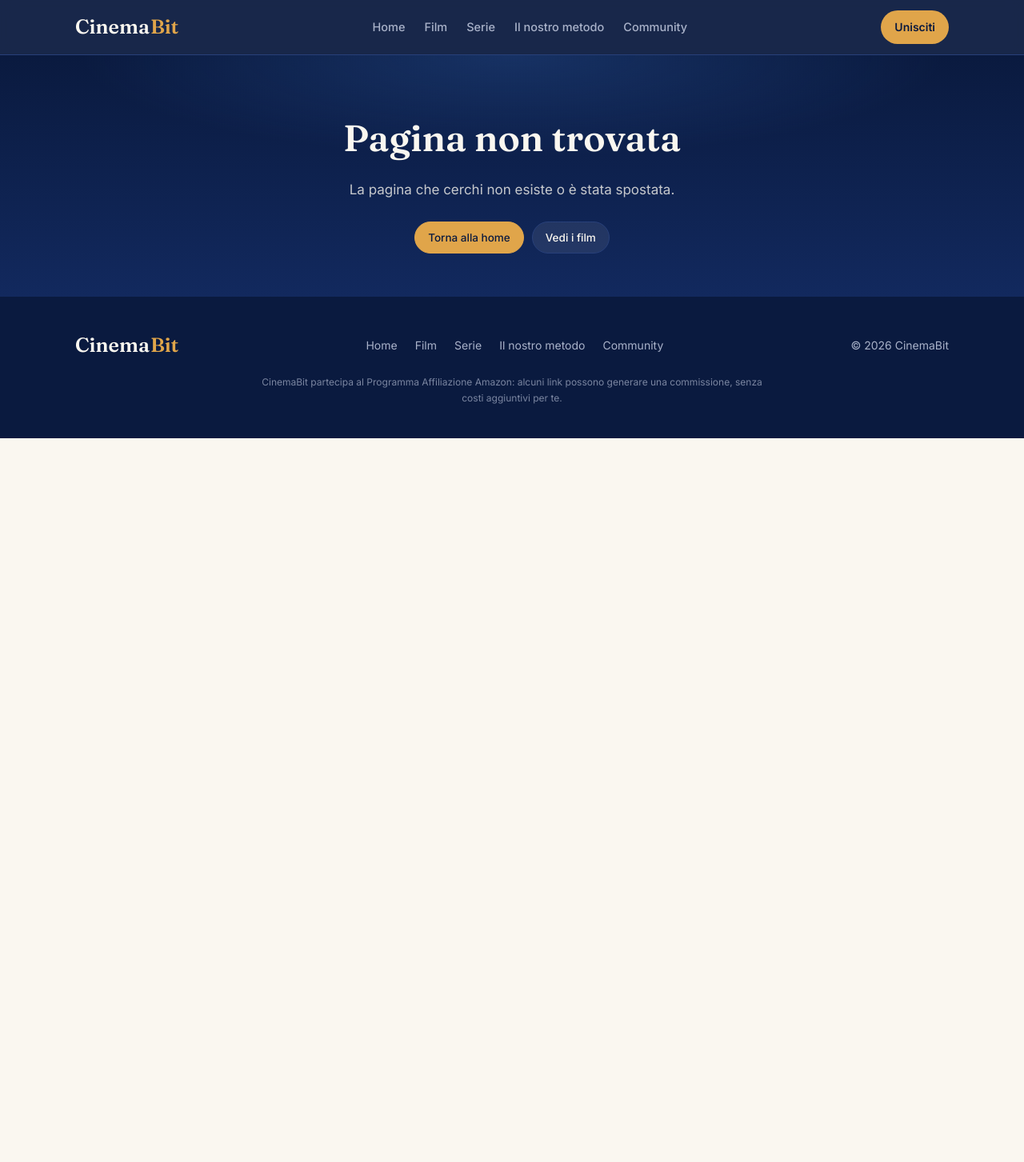
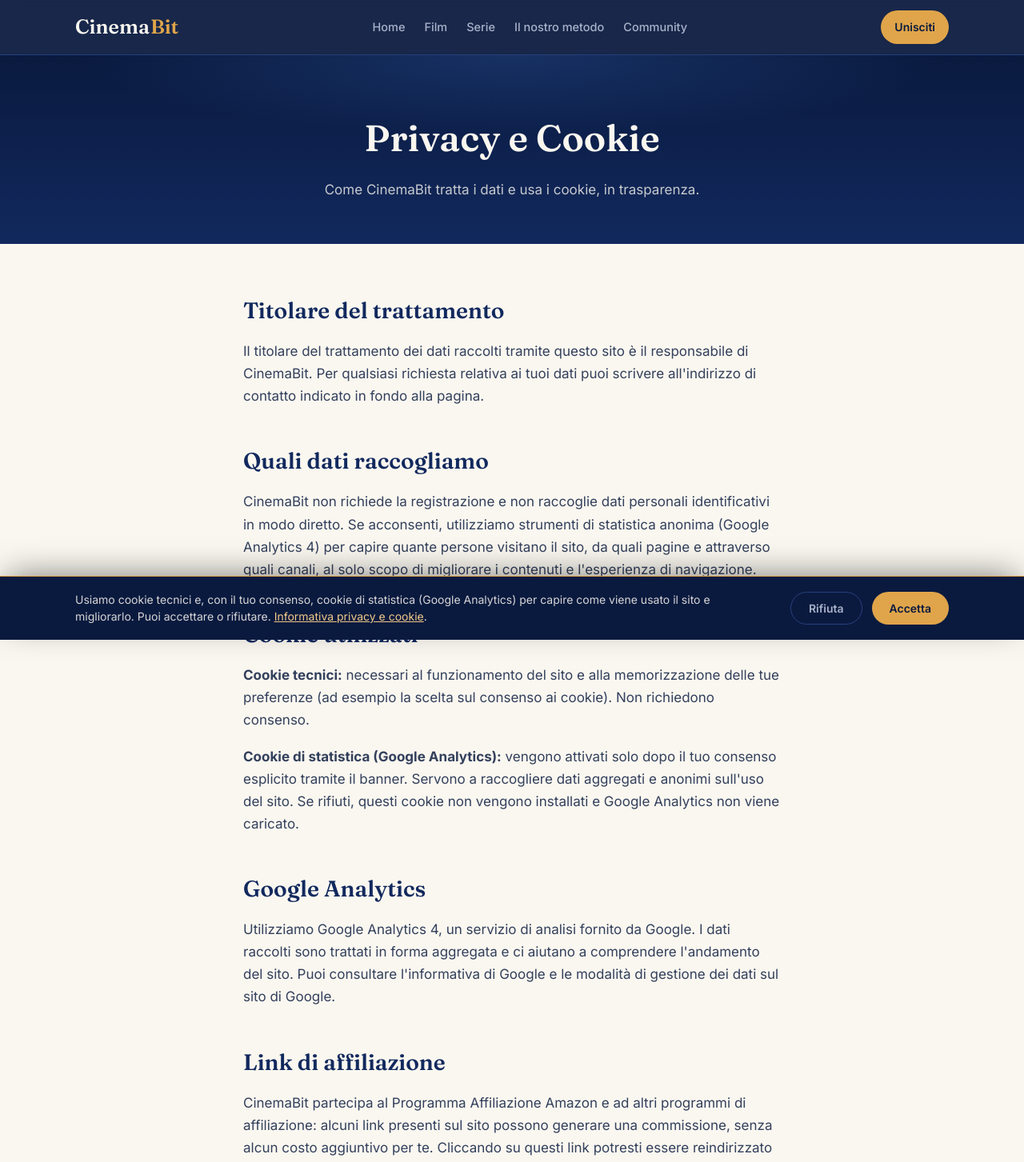
Before and after one commit to giulianociccarese/cinemabit, a Next.js app: page /privacy in a window 1280 px wide. Before the commit this address had no page. Shown: the top 1453 px of the page at 80% size. Before the commit the page ends 800 px from the top, so only its background shows below. Built offline with nearby package versions, Linux system fonts and the light colour scheme.

Commit message:
Google Analytics con consenso cookie + pagina privacy

```diff
--- a/app/globals.css
+++ b/app/globals.css
@@ -251,3 +251,16 @@ footer{background:var(--blu-notte);color:var(--muted-light);padding:40px 0;font-
 .film-poster.pocahontas,.poster.pocahontas{background:linear-gradient(150deg,#c9862f,#6a3a1a)}
 .film-poster.babe,.poster.babe{background:linear-gradient(150deg,#d98a9e,#7a3a4e)}
 .film-poster.casper,.poster.casper{background:linear-gradient(150deg,#6a8ab0,#2f4a6e)}
+
+/* Banner consenso cookie */
+.cookie-banner{position:fixed;bottom:0;left:0;right:0;z-index:100;background:var(--blu-notte);border-top:1px solid var(--oro);box-shadow:0 -10px 40px -10px rgba(0,0,0,.5)}
+.cookie-inner{max-width:1140px;margin:0 auto;padding:18px 24px;display:flex;align-items:center;justify-content:space-between;gap:24px;flex-wrap:wrap}
+.cookie-inner p{color:rgba(250,247,240,.85);font-size:14px;line-height:1.55;margin:0;flex:1;min-width:260px}
+.cookie-inner a{color:var(--oro-soft);text-decoration:underline}
+.cookie-actions{display:flex;gap:12px;flex-shrink:0}
+.cookie-no,.cookie-yes{border:0;padding:11px 22px;border-radius:999px;font-family:inherit;font-size:14px;font-weight:600;cursor:pointer;transition:.15s}
+.cookie-no{background:transparent;color:var(--muted-light);border:1px solid var(--line-dark)}
+.cookie-no:hover{color:var(--crema);border-color:var(--crema)}
+.cookie-yes{background:var(--oro);color:var(--blu-notte)}
+.cookie-yes:hover{background:var(--oro-soft)}
+@media(max-width:520px){.cookie-inner{flex-direction:column;align-items:stretch;text-align:center}.cookie-actions{justify-content:center}}
--- a/app/layout.js
+++ b/app/layout.js
@@ -1,3 +1,4 @@
+import CookieConsent from '@/components/CookieConsent';
 import './globals.css';
 
 export const metadata = {
@@ -25,7 +26,7 @@ export default function RootLayout({ children }) {
         <link rel="preconnect" href="https://fonts.gstatic.com" crossOrigin="anonymous" />
         <link href="https://fonts.googleapis.com/css2?family=Fraunces:opsz,wght@9..144,400;9..144,500;9..144,600;9..144,700&family=Inter:wght@400;500;600;700&display=swap" rel="stylesheet" />
       </head>
-      <body>{children}</body>
+      <body>{children}<CookieConsent /></body>
     </html>
   );
 }
--- /dev/null
+++ b/app/privacy/page.js
@@ -0,0 +1,45 @@
+import SiteHeader from '@/components/SiteHeader';
+import SiteFooter from '@/components/SiteFooter';
+
+export const metadata = {
+  title: 'Privacy e Cookie',
+  description: 'Informativa sulla privacy e sull\'uso dei cookie di CinemaBit.'
+};
+
+export default function PrivacyPage() {
+  return (
+    <>
+      <SiteHeader />
+      <section className="page-head">
+        <div className="wrap">
+          <h1>Privacy e Cookie</h1>
+          <p>Come CinemaBit tratta i dati e usa i cookie, in trasparenza.</p>
+        </div>
+      </section>
+      <div className="man-body">
+        <h2>Titolare del trattamento</h2>
+        <p>Il titolare del trattamento dei dati raccolti tramite questo sito è il responsabile di CinemaBit. Per qualsiasi richiesta relativa ai tuoi dati puoi scrivere all'indirizzo di contatto indicato in fondo alla pagina.</p>
+
+        <h2>Quali dati raccogliamo</h2>
+        <p>CinemaBit non richiede la registrazione e non raccoglie dati personali identificativi in modo diretto. Se acconsenti, utilizziamo strumenti di statistica anonima (Google Analytics 4) per capire quante persone visitano il sito, da quali pagine e attraverso quali canali, al solo scopo di migliorare i contenuti e l'esperienza di navigazione.</p>
+
+        <h2>Cookie utilizzati</h2>
+        <p><strong>Cookie tecnici:</strong> necessari al funzionamento del sito e alla memorizzazione delle tue preferenze (ad esempio la scelta sul consenso ai cookie). Non richiedono consenso.</p>
+        <p><strong>Cookie di statistica (Google Analytics):</strong> vengono attivati solo dopo il tuo consenso esplicito tramite il banner. Servono a raccogliere dati aggregati e anonimi sull'uso del sito. Se rifiuti, questi cookie non vengono installati e Google Analytics non viene caricato.</p>
+
+        <h2>Google Analytics</h2>
+        <p>Utilizziamo Google Analytics 4, un servizio di analisi fornito da Google. I dati raccolti sono trattati in forma aggregata e ci aiutano a comprendere l'andamento del sito. Puoi consultare l'informativa di Google e le modalità di gestione dei dati sul sito di Google.</p>
+
+        <h2>Link di affiliazione</h2>
+        <p>CinemaBit partecipa al Programma Affiliazione Amazon e ad altri programmi di affiliazione: alcuni link presenti sul sito possono generare una commissione, senza alcun costo aggiuntivo per te. Cliccando su questi link potresti essere reindirizzato a siti terzi (come Amazon o le piattaforme di streaming) che applicano le proprie informative sulla privacy.</p>
+
+        <h2>I tuoi diritti</h2>
+        <p>In base al Regolamento Europeo GDPR hai diritto ad accedere ai tuoi dati, chiederne la rettifica o la cancellazione, opporti al trattamento e revocare il consenso in qualsiasi momento. Puoi modificare la tua scelta sui cookie cancellando i dati del sito dal tuo browser: al successivo accesso ti verrà nuovamente chiesto il consenso.</p>
+
+        <h2>Contatti</h2>
+        <p>Per esercitare i tuoi diritti o per qualsiasi domanda sul trattamento dei dati, puoi contattare il titolare all'indirizzo email indicato nel sito. Questa informativa può essere aggiornata: ti invitiamo a consultarla periodicamente.</p>
+      </div>
+      <SiteFooter />
+    </>
+  );
+}
--- /dev/null
+++ b/components/CookieConsent.js
@@ -0,0 +1,52 @@
+'use client';
+import { useState, useEffect } from 'react';
+import Link from 'next/link';
+import { GoogleAnalytics } from '@next/third-parties/google';
+
+const GA_ID = 'G-HPR1JGBK1R';
+
+export default function CookieConsent() {
+  // stato: null = non deciso, 'yes' = accettato, 'no' = rifiutato
+  const [scelta, setScelta] = useState(undefined);
+
+  useEffect(() => {
+    try {
+      const salvato = localStorage.getItem('cinemabit-cookie-consent');
+      setScelta(salvato);
+    } catch {
+      setScelta(null);
+    }
+  }, []);
+
+  const decidi = (valore) => {
+    try { localStorage.setItem('cinemabit-cookie-consent', valore); } catch {}
+    setScelta(valore);
+  };
+
+  // finché non sappiamo la scelta salvata, non mostriamo nulla (evita lampeggìo)
+  if (scelta === undefined) return null;
+
+  return (
+    <>
+      {/* Google Analytics parte SOLO se l'utente ha accettato */}
+      {scelta === 'yes' && <GoogleAnalytics gaId={GA_ID} />}
+
+      {/* Banner: visibile solo se l'utente non ha ancora deciso */}
+      {!scelta && (
+        <div className="cookie-banner">
+          <div className="cookie-inner">
+            <p>
+              Usiamo cookie tecnici e, con il tuo consenso, cookie di statistica (Google Analytics)
+              per capire come viene usato il sito e migliorarlo. Puoi accettare o rifiutare.
+              {' '}<Link href="/privacy">Informativa privacy e cookie</Link>.
+            </p>
+            <div className="cookie-actions">
+              <button className="cookie-no" onClick={() => decidi('no')}>Rifiuta</button>
+              <button className="cookie-yes" onClick={() => decidi('yes')}>Accetta</button>
+            </div>
+          </div>
+        </div>
+      )}
+    </>
+  );
+}
--- a/components/SiteFooter.js
+++ b/components/SiteFooter.js
@@ -10,6 +10,7 @@ export default function SiteFooter() {
             <Link href="/">Home</Link>
             <Link href="/film">Film</Link>
             <Link href="/serie">Serie</Link>
+            <Link href="/privacy">Privacy e Cookie</Link>
             <Link href="/metodo">Il nostro metodo</Link>
             <Link href="/#community">Community</Link>
           </nav>
--- a/package.json
+++ b/package.json
@@ -8,6 +8,7 @@
     "start": "next start"
   },
   "dependencies": {
+    "@next/third-parties": "^16.3.6",
     "next": "^15.5.7",
     "react": "^18.3.1",
     "react-dom": "^18.3.1"
```
Also changed, not shown: 1 other file (tests, documents, lock files or other folders).
